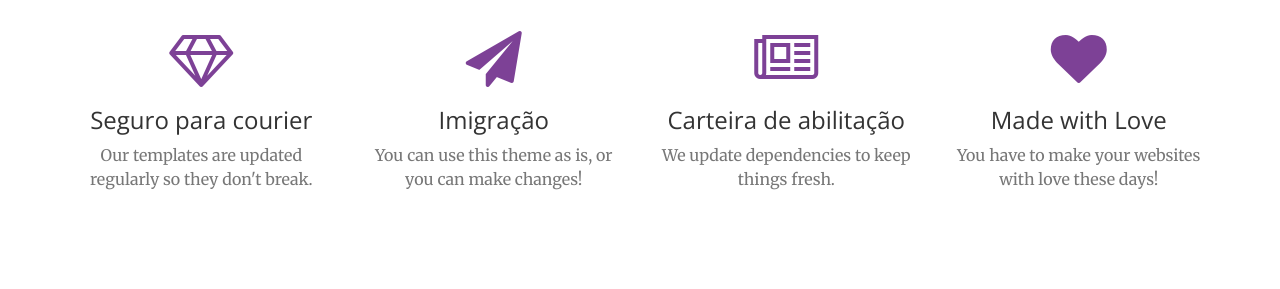
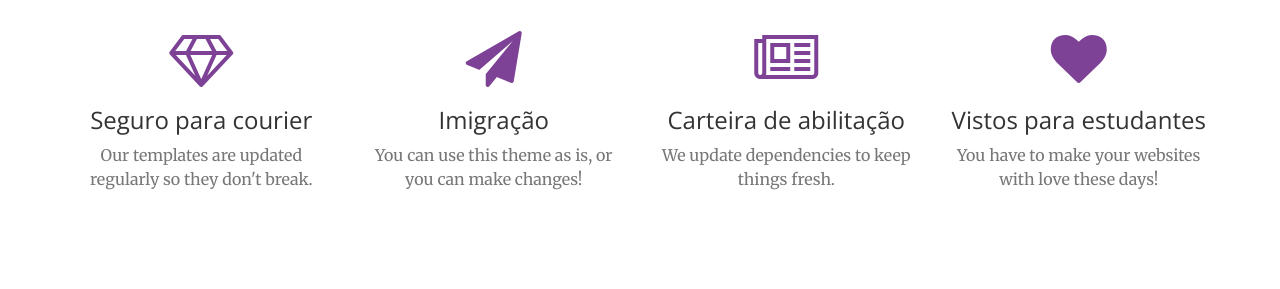
Before and after one commit to edulima/chaves-solutions, a Jekyll site: the page built from index.md, in a window 1280 px wide and 900 px high, scrolled down 1326 px. Shown: the part 157-446 px from the top of the window. Built offline with Jekyll 4.4.1, drawn with Linux system fonts in a browser that asks for light colours.

Commit message:
Add new service

```diff
--- a/_includes/services.html
+++ b/_includes/services.html
@@ -33,7 +33,7 @@
             <div class="col-lg-3 col-md-6 text-center">
                 <div class="service-box">
                     <i class="fa fa-4x fa-heart wow bounceIn text-primary" data-wow-delay=".3s"></i>
-                    <h3>Made with Love</h3>
+                    <h3>Vistos para estudantes</h3>
                     <p class="text-muted">You have to make your websites with love these days!</p>
                 </div>
             </div>
```
